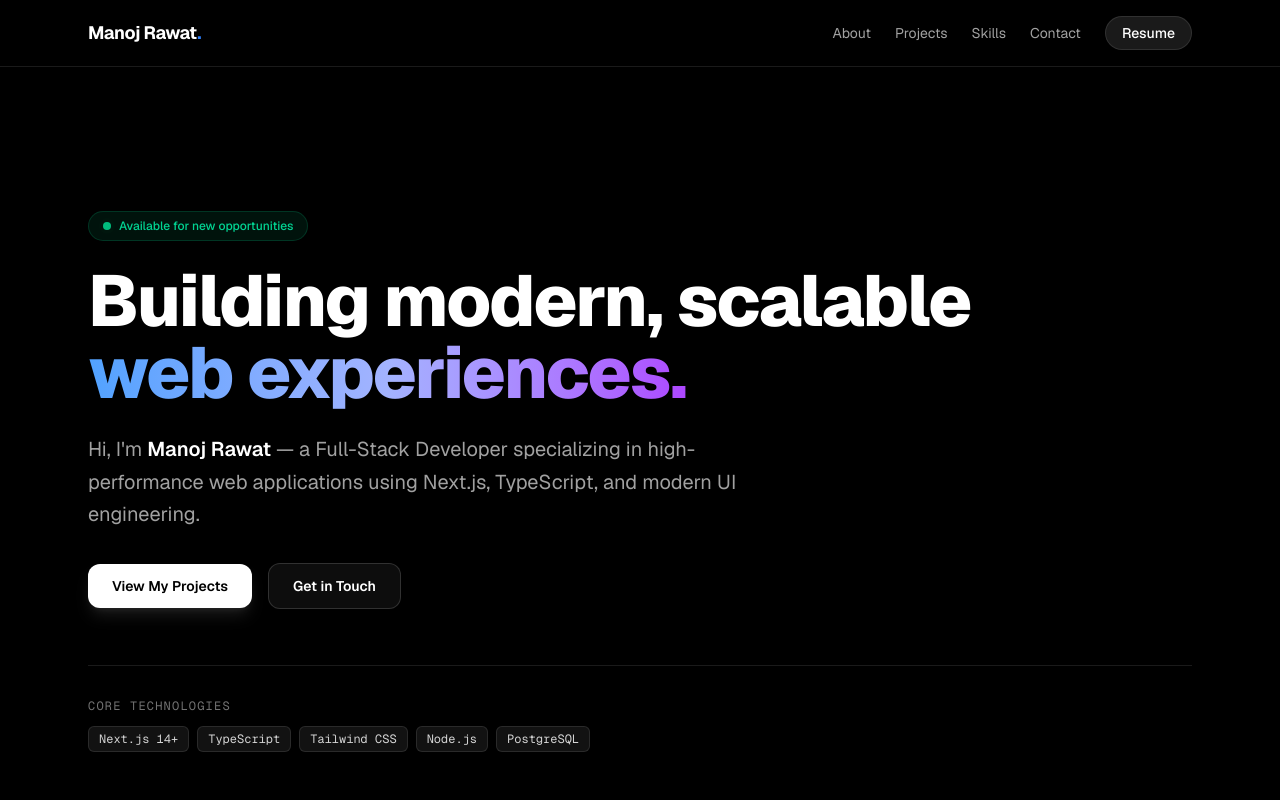
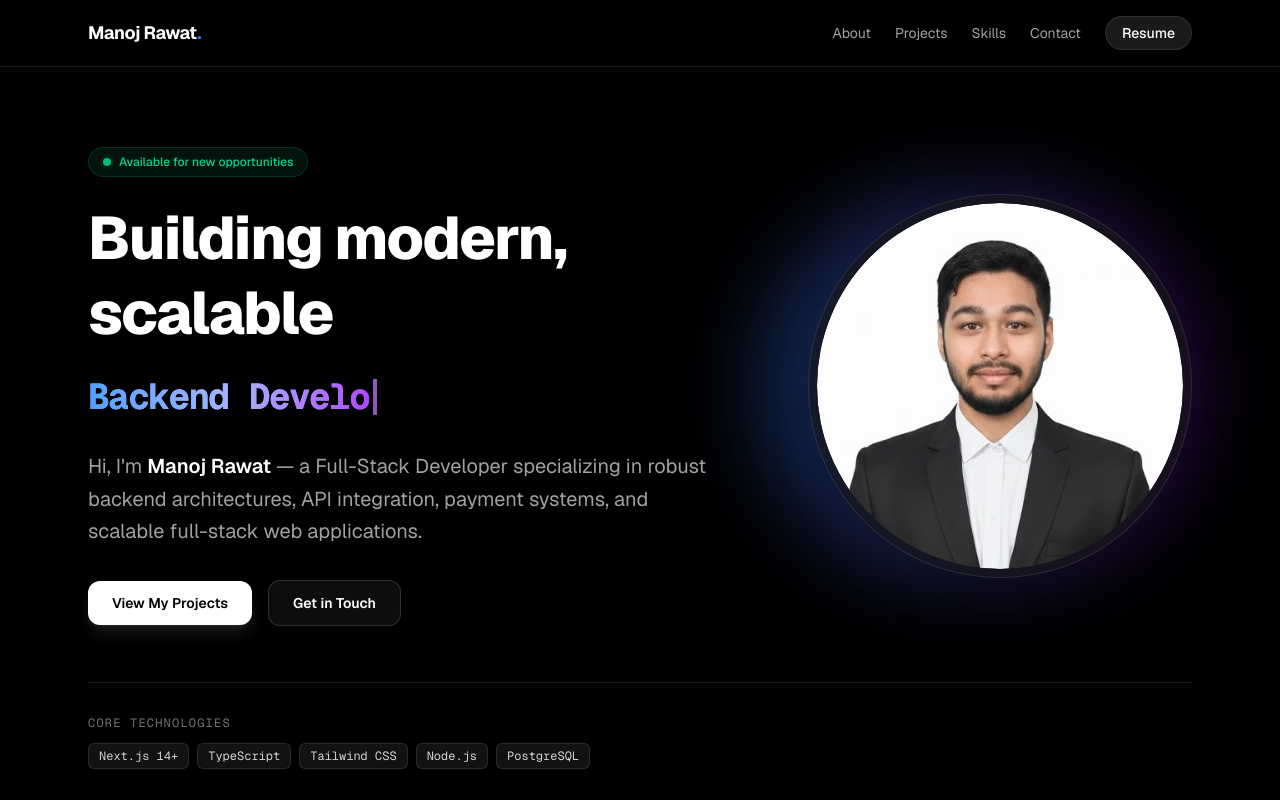
Before and after one commit to manojrawat87634/Portfolio, a Next.js app: page / in a window 1280 px wide. Shown: the top 800 px of the page. Built offline with nearby package versions, Linux system fonts and the light colour scheme.

Commit message:
portfolio

```diff
--- a/app/component/hero/Hero.tsx
+++ b/app/component/hero/Hero.tsx
@@ -1,10 +1,15 @@
 "use client";
 
 import Link from "next/link";
+import Image from "next/image";
+import TypingEffect from "../typingEffect/TypingEffect";
 
 export default function Hero() {
   return (
-    <section className="relative flex flex-col items-start justify-center pt-24 pb-20 md:pt-36 md:pb-32">
+    <section className="relative pt-10 pb-10 md:pt-20 md:pb-20">
+      <div className="grid grid-cols-1 items-center gap-12 lg:grid-cols-12">
+        {/* Left Column: Text & Content */}
+        <div className="flex flex-col items-start lg:col-span-7">
           {/* 1. Status Badge */}
           <div className="inline-flex items-center gap-2 rounded-full border border-emerald-500/20 bg-emerald-500/10 px-3.5 py-1.5 text-xs font-medium text-emerald-400 backdrop-blur-sm">
             <span className="relative flex h-2 w-2">
@@ -15,16 +20,16 @@ export default function Hero() {
           </div>
 
           {/* 2. Main Headline */}
-      <h1 className="mt-6 text-4xl font-extrabold tracking-tight text-white sm:text-6xl lg:text-7xl">
+          <h1 className="mt-6 text-3xl font-extrabold tracking-tight text-white sm:text-5xl lg:text-6xl leading-tight">
             Building modern, scalable <br />
-        <span className="bg-gradient-to-r from-blue-400 via-indigo-300 to-purple-500 bg-clip-text text-transparent">
-          web experiences.
+            <span className="inline-flex items-center bg-gradient-to-r from-blue-400 via-indigo-300 to-purple-500 bg-clip-text text-transparent">
+              <TypingEffect />
             </span>
           </h1>
 
           {/* 3. Subtitle / Value Proposition */}
           <p className="mt-6 max-w-2xl text-lg text-neutral-400 sm:text-xl leading-relaxed">
-        Hi, I'm <strong className="text-white font-semibold">Manoj Rawat</strong> — a Full-Stack Developer specializing in high-performance web applications using Next.js, TypeScript, and modern UI engineering.
+            Hi, I'm <strong className="text-white font-semibold">Manoj Rawat</strong> — a Full-Stack Developer specializing in robust backend architectures, API integration, payment systems, and scalable full-stack web applications.
           </p>
 
           {/* 4. Call-To-Action (CTA) Buttons */}
@@ -41,6 +46,27 @@ export default function Hero() {
             >
               Get in Touch
             </Link>
+          </div>
+        </div>
+
+        {/* Right Column: Profile Photo Section */}
+        <div className="relative flex justify-center lg:col-span-5 lg:justify-end">
+          {/* Ambient Glow / Background Gradient */}
+          <div className="absolute -inset-1 rounded-full bg-gradient-to-r from-blue-500 via-indigo-500 to-purple-600 opacity-30 blur-2xl transition duration-1000 group-hover:opacity-100"></div>
+
+          {/* Image Container Card */}
+          <div className="relative aspect-square w-full max-w-sm overflow-hidden rounded-full border border-white/10 bg-neutral-900/60 p-2 backdrop-blur-xl shadow-2xl">
+            <div className="relative h-full w-full overflow-hidden rounded-full">
+              <Image
+                src="/profile1.jpg" // Replace with your image path or URL
+                alt="Manoj Rawat"
+                fill
+                priority
+                className="object-cover transition-transform duration-500 rounded-full hover:scale-105"
+              />
+            </div>
+          </div>
+        </div>
       </div>
 
       {/* 5. Quick Tech Stack Pills */}
--- /dev/null
+++ b/app/component/typingEffect/TypingEffect.tsx
@@ -0,0 +1,77 @@
+"use client";
+
+import React, { useState, useEffect } from "react";
+
+const SKILLS_ARRAY: string[] = [
+  "Web Development",
+  "Backend Development",
+  "API Development",
+  "Full Stack Web Development",
+  "System Design",
+  "Payment Gateway",
+];
+
+interface TypingEffectProps {
+  skills?: string[];
+  typingSpeed?: number;
+  deletingSpeed?: number;
+  pauseDuration?: number;
+}
+
+export default function TypingEffect({
+  skills = SKILLS_ARRAY,
+  typingSpeed = 100,
+  deletingSpeed = 50,
+  pauseDuration = 1500,
+}: TypingEffectProps) {
+  const [arrayIndex, setArrayIndex] = useState<number>(0);
+  const [textIndex, setTextIndex] = useState<number>(0);
+  const [isDeleting, setIsDeleting] = useState<boolean>(false);
+
+  useEffect(() => {
+    const currentWord = skills[arrayIndex];
+
+    // Determine delay based on typing, deleting, or pausing phases
+    let timeoutDelay = isDeleting ? deletingSpeed : typingSpeed;
+
+    if (!isDeleting && textIndex === currentWord.length) {
+      // Pause at the end of typing before deleting
+      timeoutDelay = pauseDuration;
+    } else if (isDeleting && textIndex === 0) {
+      // Small pause after completely clearing a word
+      timeoutDelay = 300;
+    }
+
+    const timer = setTimeout(() => {
+      if (!isDeleting) {
+        if (textIndex < currentWord.length) {
+          setTextIndex((prev) => prev + 1);
+        } else {
+          setIsDeleting(true);
+        }
+      } else {
+        if (textIndex > 0) {
+          setTextIndex((prev) => prev - 1);
+        } else {
+          setIsDeleting(false);
+          setArrayIndex((prev) => (prev + 1) % skills.length);
+        }
+      }
+    }, timeoutDelay);
+
+    // Clean up timeout to prevent memory leaks on unmount/re-render
+    return () => clearTimeout(timer);
+  }, [textIndex, isDeleting, arrayIndex, skills, typingSpeed, deletingSpeed, pauseDuration]);
+
+  const currentDisplayedText = skills[arrayIndex].substring(0, textIndex);
+
+  return (
+    <div className="inline-flex items-center font-mono text-2xl font-bold sm:text-4xl">
+      <span className="bg-gradient-to-r from-blue-400 via-indigo-300 to-purple-500 bg-clip-text text-transparent">
+        {currentDisplayedText}
+      </span>
+      {/* Blinking Cursor */}
+      <span className="ml-1 inline-block h-7 w-1 animate-pulse bg-purple-400 sm:h-9" />
+    </div>
+  );
+}
--- a/package.json
+++ b/package.json
@@ -11,7 +11,9 @@
   "dependencies": {
     "next": "16.3.5",
     "react": "19.2.8",
-    "react-dom": "19.2.8"
+    "react-dom": "19.2.8",
+    "react-icons": "^5.7.0",
+    "react-simple-typewriter": "^5.0.1"
   },
   "devDependencies": {
     "@tailwindcss/postcss": "^4",
```
Also changed, not shown: public/profile1.jpg (added), 1 other file (tests, documents, lock files or other folders). Lines whose indentation alone changed are shown as unchanged.
